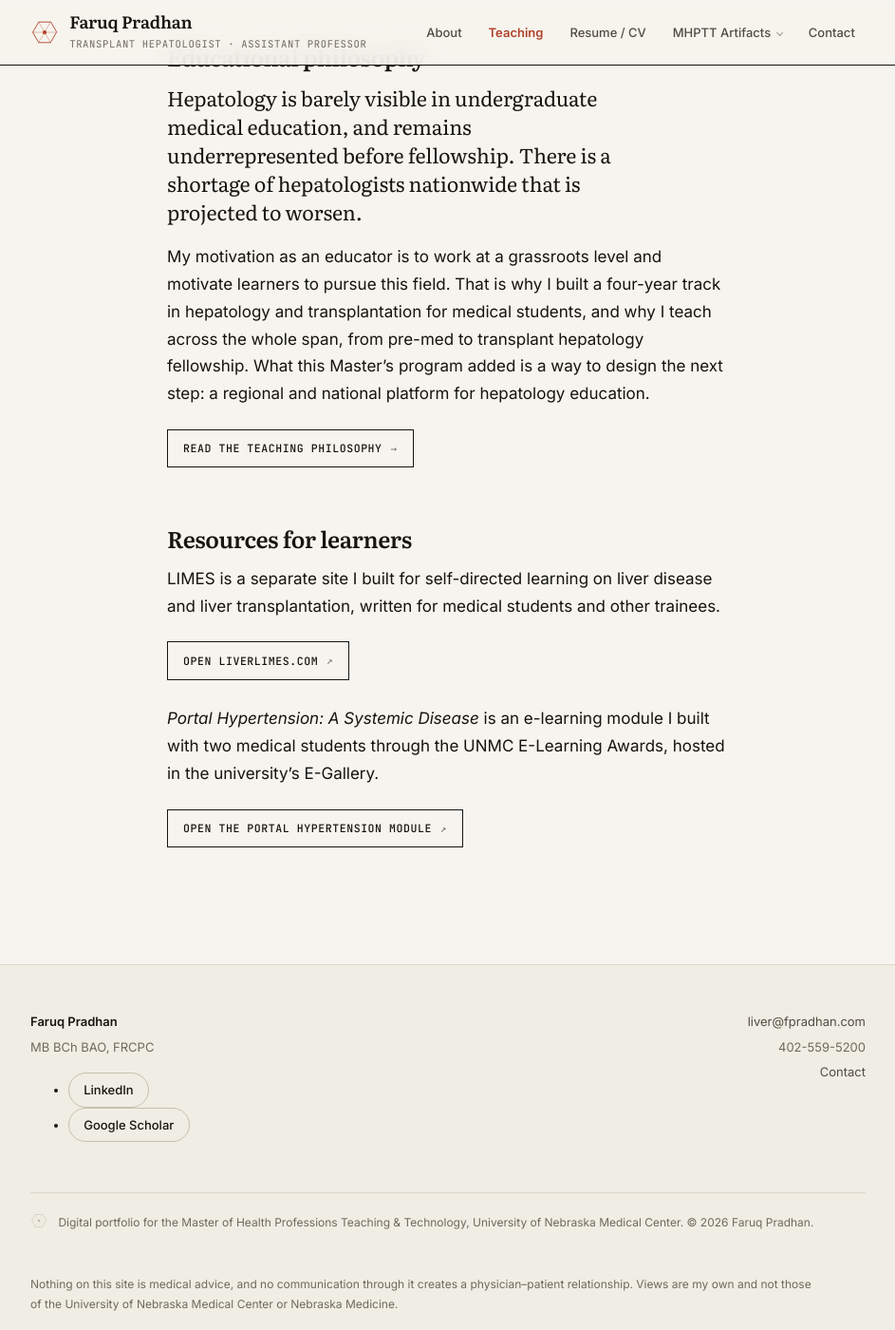
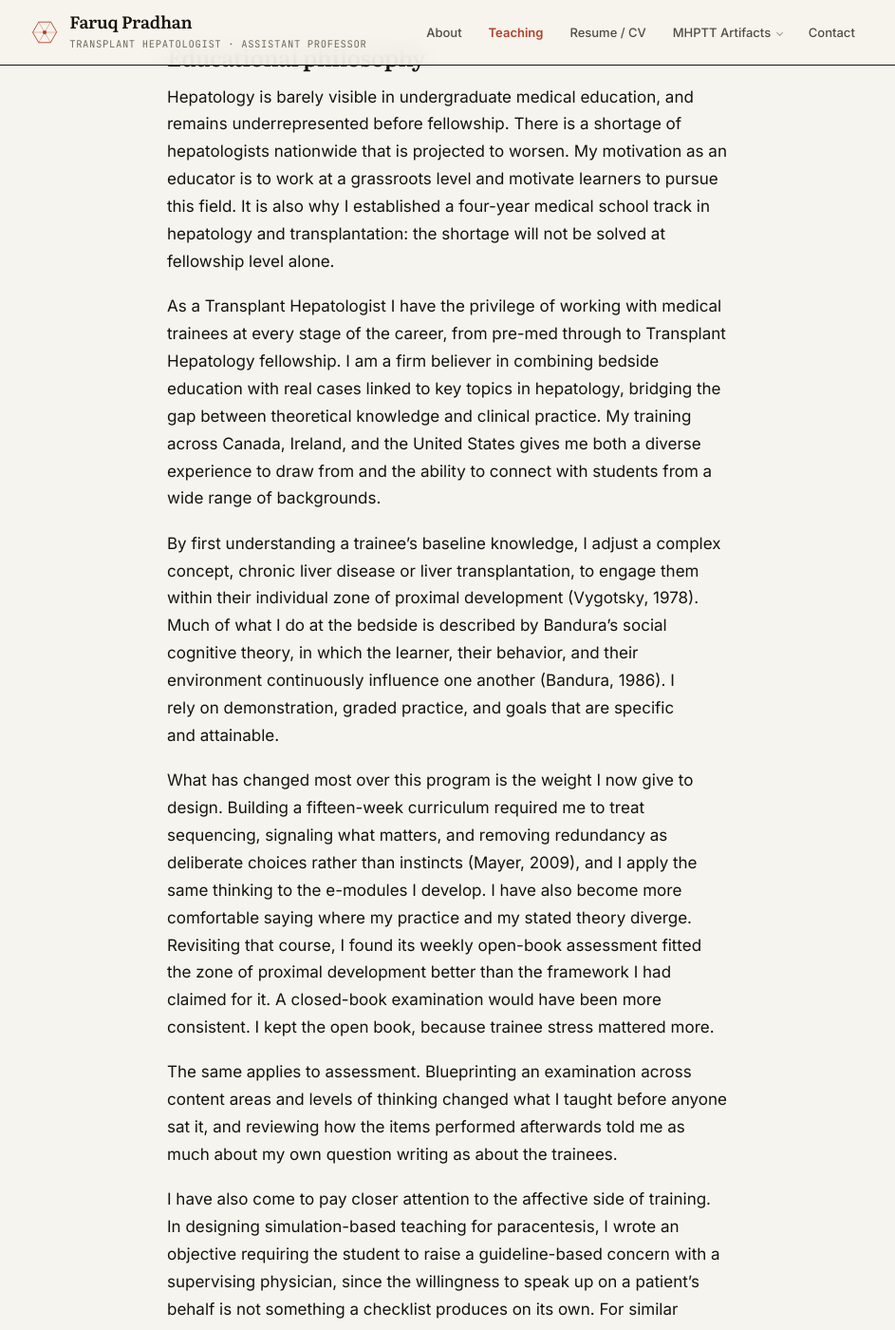
Before and after one commit to fpradhan/fpradhan.github.io, a Jekyll site: the page built from teaching.md, in a window 1280 px wide and 1400 px high, scrolled down 246 px. Shown: the whole window at 95% size, without its empty margins (168-1111 px from the left). Built offline with Jekyll 4.4.1, drawn with Linux system fonts in a browser that asks for light colours; some of the changed text lies outside the part shown.

Commit message:
Move the educational philosophy onto the teaching page
Both reference portfolios put the philosophy on the teaching page itself
rather than behind a link, so /teaching/philosophy/ goes and its text now
sits under Educational philosophy on /teaching/, with the Bandura, Mayer
and Vygotsky references beneath it.

The statement is 482 words, inside the rubric's 400 to 600 range.
Changes to Faruq's text, all at his direction:

  - the workforce framing and the four-year track move from the closing
    sentence to the opening, so the vision is stated first
  - the endoscopy sentence is removed; "I rely instead on demonstration"
    loses its "instead", which had pointed at it
  - the open-book passage becomes three sentences rather than one of 46
    words, with the same three facts in the same order
  - the assessment paragraph drops its list of mechanisms and keeps the
    blueprinting and item-analysis insight, 114 words down to 43
  - the close names curricula, e-modules and simulations instead of "a
    vocabulary and a set of methods"
  - the generic opening about what being an academic physician requires
    is cut, and three em dashes become commas

/teaching/philosophy/ becomes a redirect to the new anchor, kept out of
the sitemap, so any shared link still lands.

Co-Authored-By: Claude Opus 5 <noreply@anthropic.com>
Claude-Session: https://claude.ai/code/session_01SajNJDGDkt5q5fCgsPRcNk

```diff
--- a/teaching.md
+++ b/teaching.md
@@ -8,16 +8,59 @@ permalink: /teaching/
 ## Educational philosophy
 
 Hepatology is barely visible in undergraduate medical education, and remains underrepresented
-before fellowship. There is a shortage of hepatologists nationwide that is projected to worsen.
-{: .lede}
+before fellowship. There is a shortage of hepatologists nationwide that is projected to worsen. My
+motivation as an educator is to work at a grassroots level and motivate learners to pursue this
+field. It is also why I established a four-year medical school track in hepatology and
+transplantation: the shortage will not be solved at fellowship level alone.
 
-My motivation as an educator is to work at a grassroots level and motivate learners to pursue this
-field. That is why I built a four-year track in hepatology and transplantation for medical
-students, and why I teach across the whole span, from pre-med to transplant hepatology fellowship.
-What this Master's program added is a way to design the next step: a regional and national
-platform for hepatology education.
+As a Transplant Hepatologist I have the privilege of working with medical trainees at every stage
+of the career, from pre-med through to Transplant Hepatology fellowship. I am a firm believer in
+combining bedside education with real cases linked to key topics in hepatology, bridging the gap
+between theoretical knowledge and clinical practice. My training across Canada, Ireland, and the
+United States gives me both a diverse experience to draw from and the ability to connect with
+students from a wide range of backgrounds.
 
-<p><a class="dl go" href="{{ '/teaching/philosophy/' | relative_url }}">Read the teaching philosophy</a></p>
+By first understanding a trainee's baseline knowledge, I adjust a complex concept, chronic liver
+disease or liver transplantation, to engage them within their individual zone of proximal
+development (Vygotsky, 1978). Much of what I do at the bedside is described by Bandura's social
+cognitive theory, in which the learner, their behavior, and their environment continuously
+influence one another (Bandura, 1986). I rely on demonstration, graded practice, and goals that
+are specific and attainable.
+
+What has changed most over this program is the weight I now give to design. Building a
+fifteen-week curriculum required me to treat sequencing, signaling what matters, and removing
+redundancy as deliberate choices rather than instincts (Mayer, 2009), and I apply the same
+thinking to the e-modules I develop. I have also become more comfortable saying where my practice
+and my stated theory diverge. Revisiting that course, I found its weekly open-book assessment
+fitted the zone of proximal development better than the framework I had claimed for it. A
+closed-book examination would have been more consistent. I kept the open book, because trainee
+stress mattered more.
+
+The same applies to assessment. Blueprinting an examination across content areas and levels of
+thinking changed what I taught before anyone sat it, and reviewing how the items performed
+afterwards told me as much about my own question writing as about the trainees.
+
+I have also come to pay closer attention to the affective side of training. In designing
+simulation-based teaching for paracentesis, I wrote an objective requiring the student to raise a
+guideline-based concern with a supervising physician, since the willingness to speak up on a
+patient's behalf is not something a checklist produces on its own. For similar reasons I am more
+open with trainees about my own performance anxiety than I once was.
+
+In short: I integrate bedside clinical medicine to augment education for trainees at all levels.
+This program taught me how to build curricula, e-modules and simulations that do the same thing
+outside the hospital.
+
+<section class="references" markdown="1">
+
+### References
+
+Bandura, A. (1986). *Social foundations of thought and action: A social cognitive theory.* Prentice-Hall.
+
+Mayer, R. E. (2009). *Multimedia learning* (2nd ed.). Cambridge University Press.
+
+Vygotsky, L. S. (1978). *Mind in society: The development of higher psychological processes.* Harvard University Press.
+
+</section>
 
 ## Resources for learners
 
```
Also changed, not shown: philosophy.html (added, +20 -0 lines), philosophy.md (deleted, +0 -68 lines).
